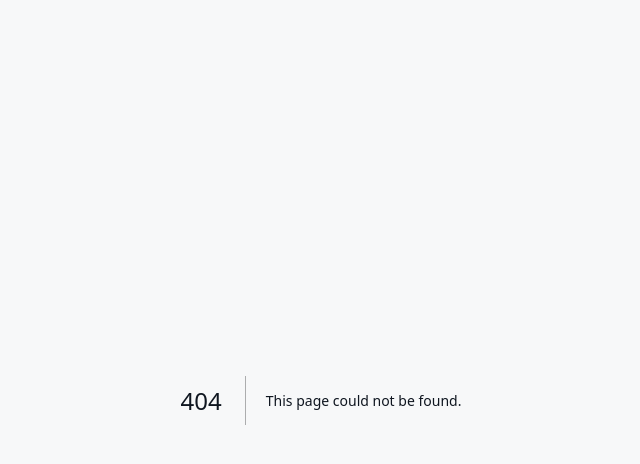
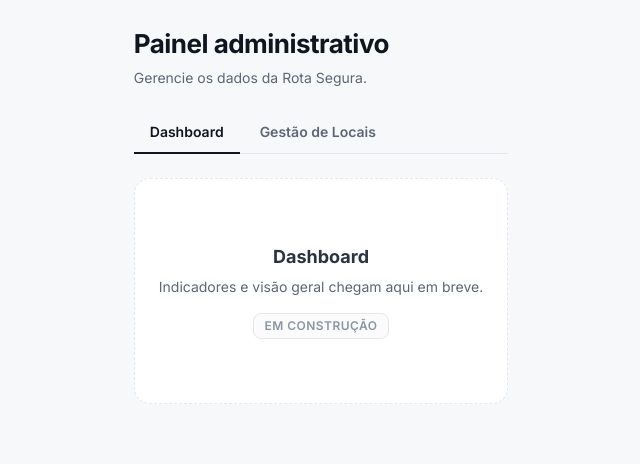
Before and after one commit to dankhael/rotaSegura, a Next.js app: page /admin in a window 1280 px wide. Before the commit this address had no page. Shown: the top 464 px of the page, without its empty margins (319-959 px from the left). Built offline with nearby package versions, Linux system fonts and the light colour scheme.

Commit message:
feat(admin): add AdminPage and AdminTabs components with basic layout and tab functionality

```diff
--- /dev/null
+++ b/src/app/admin/page.tsx
@@ -0,0 +1,22 @@
+import { AdminTabs } from "@/components/admin/admin-tabs";
+
+// Rota protegida pelo middleware (src/middleware.ts): exige cookie de ADMIN.
+export default function AdminPage() {
+  return (
+    <main className="mx-auto px-4 pb-10 pt-6 sm:px-6" style={{ maxWidth: 1080 }}>
+      <header className="mb-6">
+        <h1
+          className="font-bold"
+          style={{ fontSize: 26, letterSpacing: "-0.02em", color: "var(--ink)" }}
+        >
+          Painel administrativo
+        </h1>
+        <p className="mt-1" style={{ fontSize: 14, color: "var(--ink-3)" }}>
+          Gerencie os dados da Rota Segura.
+        </p>
+      </header>
+
+      <AdminTabs />
+    </main>
+  );
+}
--- /dev/null
+++ b/src/components/admin/admin-tabs.tsx
@@ -0,0 +1,124 @@
+"use client";
+
+import { useState } from "react";
+
+import { cn } from "@/lib/utils";
+
+type TabId = "dashboard" | "locais";
+
+type AdminTab = {
+  id: TabId;
+  label: string;
+  placeholder: string;
+};
+
+// Abas placeholder — cada seção recebe sua implementação em PRs futuras.
+const ADMIN_TABS: AdminTab[] = [
+  {
+    id: "dashboard",
+    label: "Dashboard",
+    placeholder: "Indicadores e visão geral chegam aqui em breve.",
+  },
+  {
+    id: "locais",
+    label: "Gestão de Locais",
+    placeholder: "Cadastro e edição dos pontos de apoio chegam aqui em breve.",
+  },
+];
+
+export function AdminTabs() {
+  const [activeId, setActiveId] = useState<TabId>("dashboard");
+
+  return (
+    <section>
+      <div
+        role="tablist"
+        aria-label="Seções do painel"
+        className="flex gap-1 border-b"
+        style={{ borderColor: "var(--line)" }}
+      >
+        {ADMIN_TABS.map((tab) => (
+          <TabButton
+            key={tab.id}
+            tab={tab}
+            isActive={tab.id === activeId}
+            onSelect={() => setActiveId(tab.id)}
+          />
+        ))}
+      </div>
+
+      {ADMIN_TABS.map((tab) => (
+        <div
+          key={tab.id}
+          role="tabpanel"
+          id={`panel-${tab.id}`}
+          aria-labelledby={`tab-${tab.id}`}
+          hidden={tab.id !== activeId}
+          className="mt-6"
+        >
+          {tab.id === activeId && <PlaceholderPanel title={tab.label} message={tab.placeholder} />}
+        </div>
+      ))}
+    </section>
+  );
+}
+
+type TabButtonProps = {
+  tab: AdminTab;
+  isActive: boolean;
+  onSelect: () => void;
+};
+
+function TabButton({ tab, isActive, onSelect }: TabButtonProps) {
+  return (
+    <button
+      type="button"
+      role="tab"
+      id={`tab-${tab.id}`}
+      aria-selected={isActive}
+      aria-controls={`panel-${tab.id}`}
+      onClick={onSelect}
+      className={cn(
+        "-mb-px border-b-2 px-4 py-2.5 text-sm font-semibold transition-colors",
+        isActive ? "border-current" : "border-transparent",
+      )}
+      style={{ color: isActive ? "var(--ink)" : "var(--ink-3)" }}
+    >
+      {tab.label}
+    </button>
+  );
+}
+
+function PlaceholderPanel({ title, message }: { title: string; message: string }) {
+  return (
+    <div
+      className="grid place-items-center px-6 py-16 text-center"
+      style={{
+        background: "var(--surface)",
+        border: "1px dashed var(--line)",
+        borderRadius: "var(--r-lg)",
+      }}
+    >
+      <div>
+        <h2 className="font-bold" style={{ fontSize: 18, color: "var(--ink-2)" }}>
+          {title}
+        </h2>
+        <p className="mt-1.5" style={{ fontSize: 14, color: "var(--ink-3)" }}>
+          {message}
+        </p>
+        <span
+          className="mt-4 inline-block px-2.5 py-1 text-xs font-semibold uppercase"
+          style={{
+            background: "var(--surface-2)",
+            border: "1px solid var(--line)",
+            borderRadius: "var(--r-sm)",
+            color: "var(--ink-4)",
+            letterSpacing: "0.04em",
+          }}
+        >
+          Em construção
+        </span>
+      </div>
+    </div>
+  );
+}
--- a/src/components/login/login-form.tsx
+++ b/src/components/login/login-form.tsx
@@ -1,6 +1,7 @@
 "use client";
 
 import { useState } from "react";
+import { useRouter } from "next/navigation";
 
 import { login, LoginError, type ApiFieldError } from "../../lib/login";
 
@@ -39,6 +40,7 @@ function toErrorMessage(error: LoginError): string {
 }
 
 export function LoginForm() {
+  const router = useRouter();
   const [email, setEmail] = useState("");
   const [password, setPassword] = useState("");
   const [isSubmitting, setIsSubmitting] = useState(false);
@@ -64,7 +66,7 @@ export function LoginForm() {
       // Sucesso: o browser grava o cookie httpOnly automaticamente (Set-Cookie).
       await login({ email, password });
       setFeedback({ type: "success", message: "Login realizado com sucesso." });
-      // TODO: redirecionar para o painel quando a rota /admin existir.
+      router.push("/admin");
     } catch (error) {
       showError(error);
     } finally {
```
Also changed, not shown: 2 other files (tests, documents, lock files or other folders).
